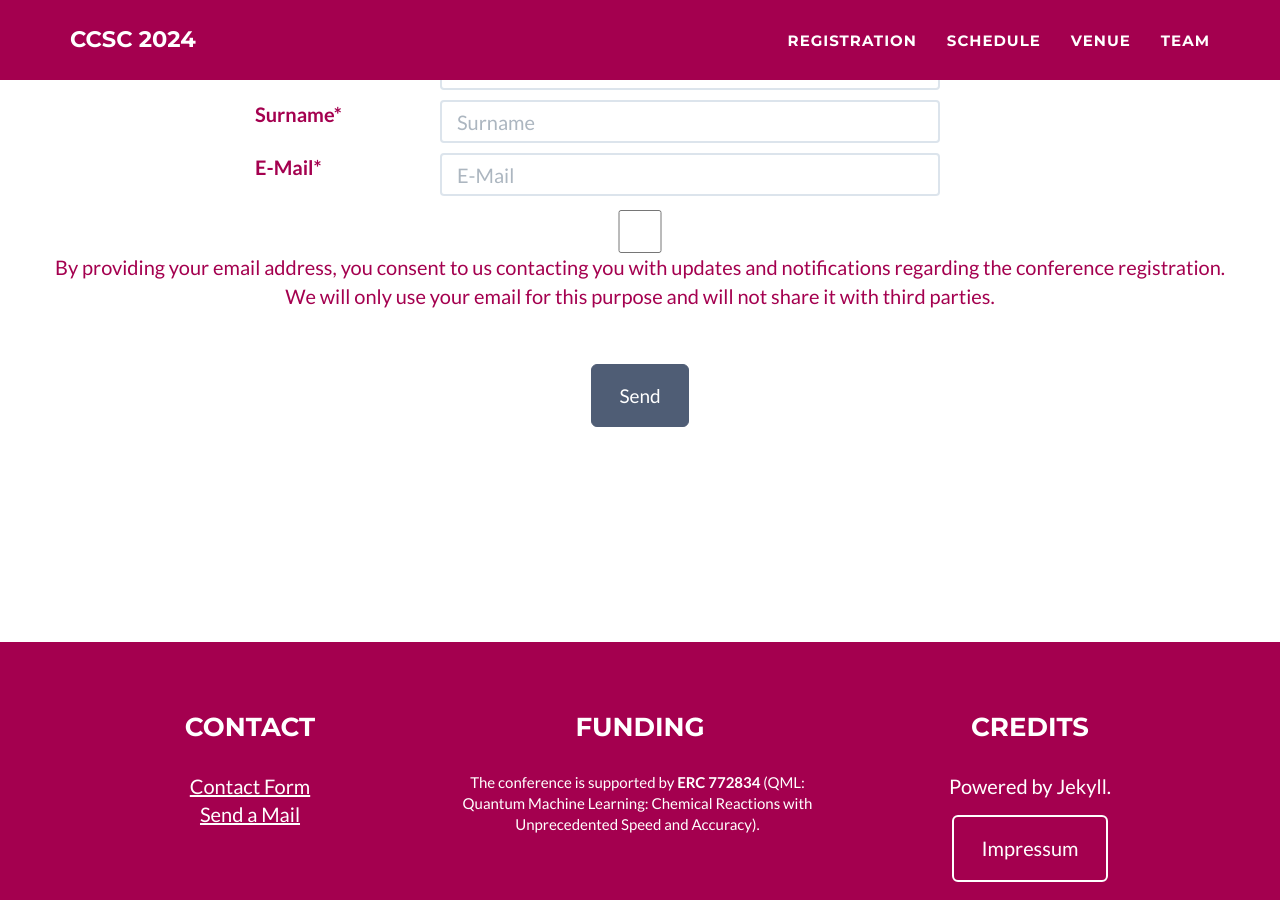
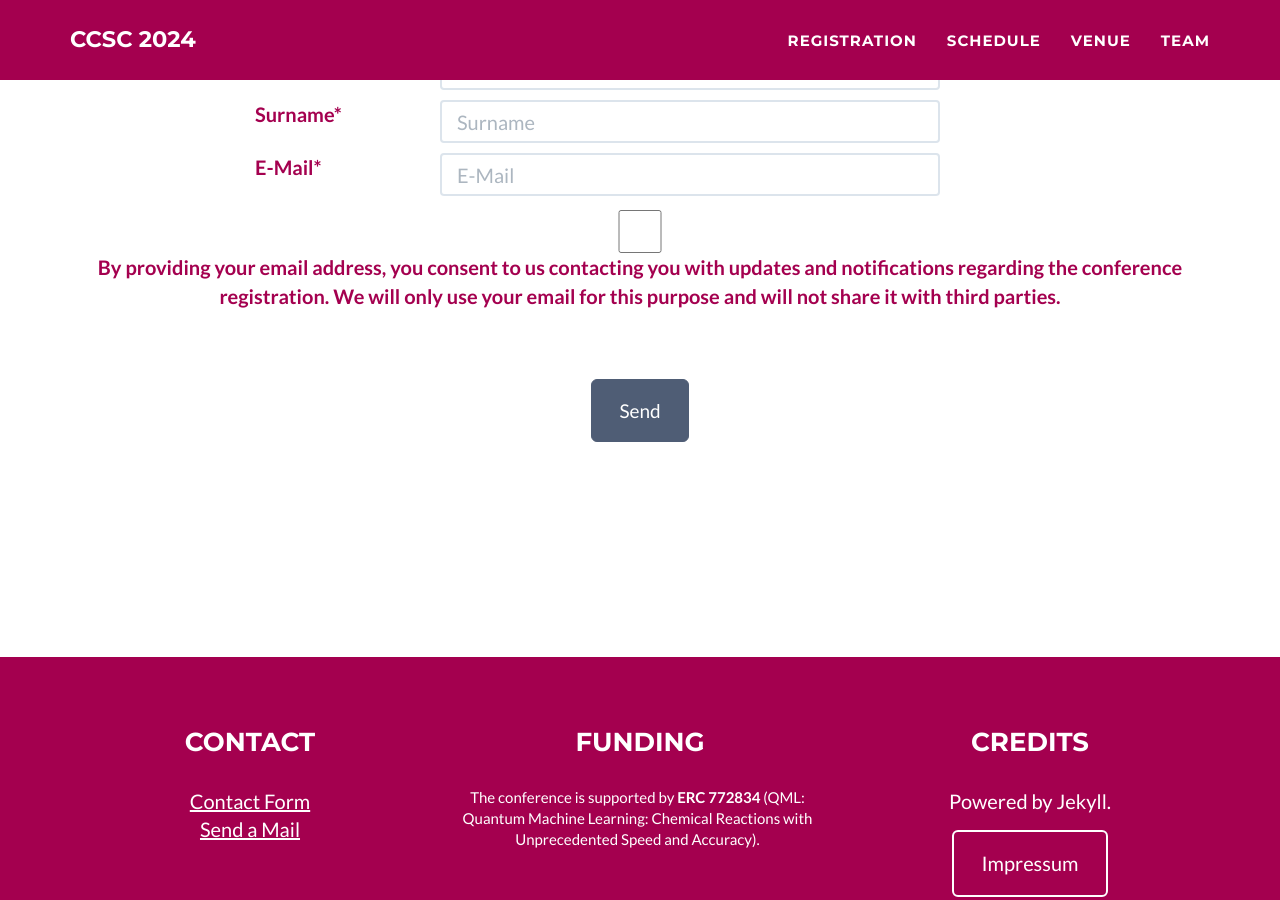
Before and after one commit to ccsc2024/ccsc2024.github.io, a Jekyll site: the page built from registration.html, in a window 1280 px wide and 900 px high, scrolled down 568 px. Built offline with Jekyll 4.4.1, drawn with Linux system fonts in a browser that asks for light colours.

Commit message:
Update registration.html

```diff
--- a/registration.html
+++ b/registration.html
@@ -67,12 +67,13 @@ layout: page
       <!-- Change to poster -->
       <div class="row">
         <div class="col-lg-12 text-center">
-          <input type="checkbox" name="agree" class="form-control" value="yes" id="txtForm" required=""
-          data-validation-required-message="Please agree with the conditions.">
-          <p> By providing your email address, you consent to us contacting you with updates and
+          <label><p>
+            <input type="checkbox" name="_optin" class="form-control" required id="txtForm"
+            data-validation-required-message="Please agree with the conditions."> By providing your
+            email address, you consent to us contacting you with updates and
             notifications regarding the conference registration. We will only use your email for
             this purpose and will not share it with third parties.
-          </p>
+          </p></label>
           <p class="help-block text-danger"></p>
         </div>
       </div>
```
